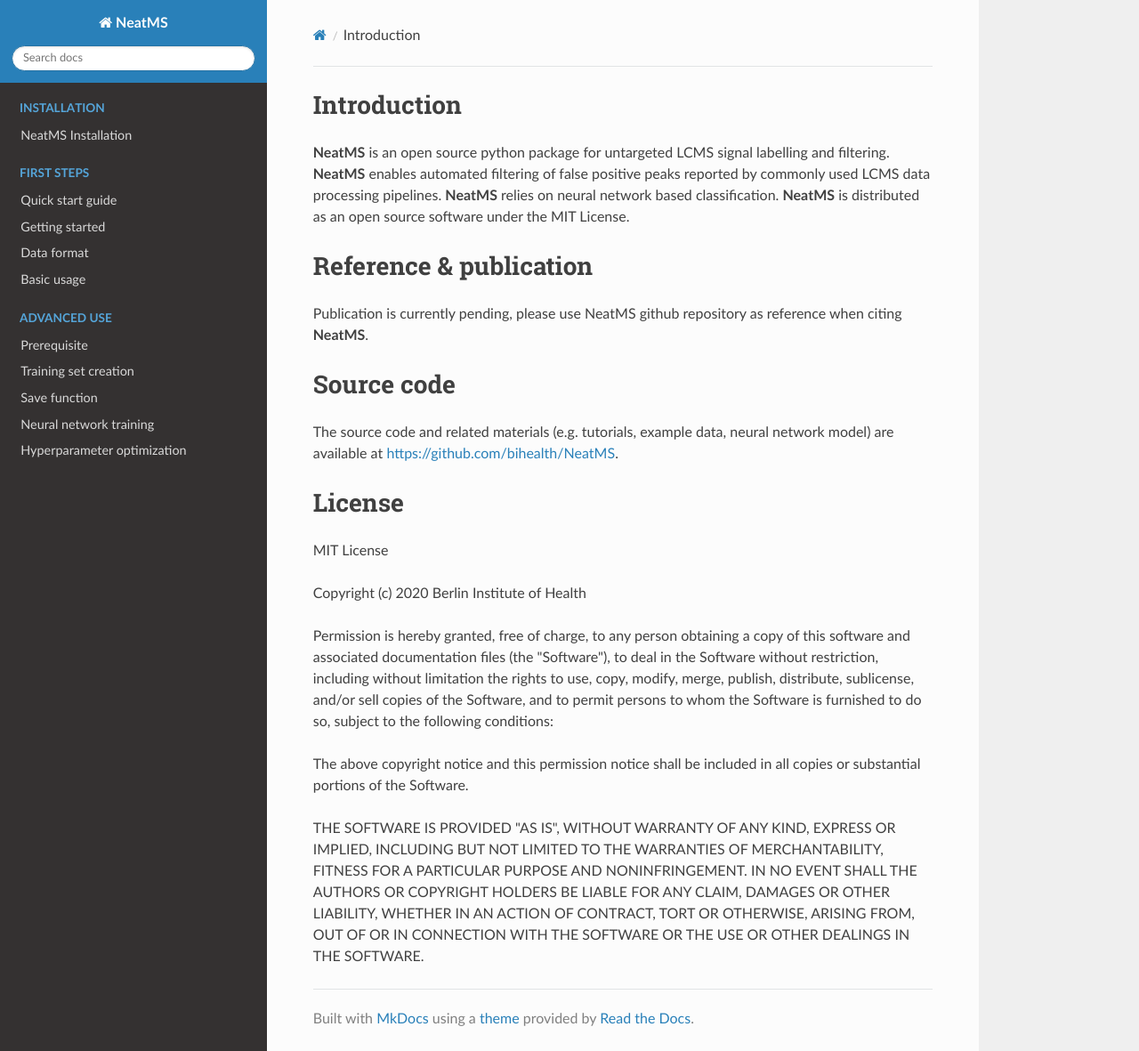
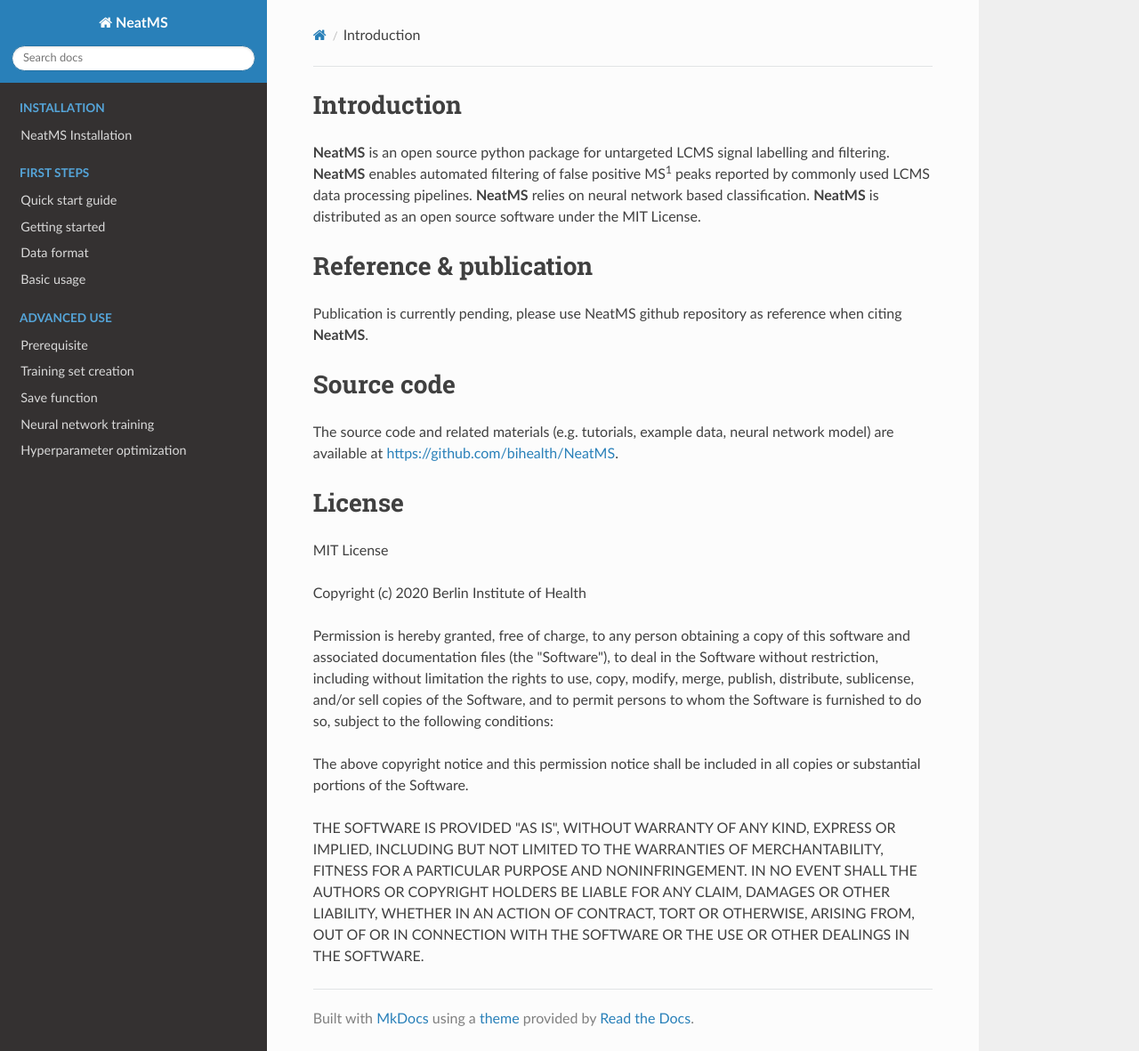
Before and after one commit to bihealth/NeatMS, an MkDocs documentation site: the page built from docs/index.md, in a window 1280 px wide and 1181 px high. Shown: the whole window at 89% size. Built offline with MkDocs 1.6.1, drawn with Linux system fonts in a browser that asks for light colours; nearby versions of some CDN libraries.

```diff
--- a/docs/index.md
+++ b/docs/index.md
@@ -1,6 +1,6 @@
 # Introduction
 
-**NeatMS** is an open source python package for untargeted LCMS signal labelling and filtering. **NeatMS** enables automated filtering of false positive peaks reported by commonly used LCMS data processing pipelines. **NeatMS** relies on neural network based classification. **NeatMS** is distributed as an open source software under the MIT License.
+**NeatMS** is an open source python package for untargeted LCMS signal labelling and filtering. **NeatMS** enables automated filtering of false positive MS<sup>1</sup> peaks reported by commonly used LCMS data processing pipelines. **NeatMS** relies on neural network based classification. **NeatMS** is distributed as an open source software under the MIT License.
 
 # Reference & publication
 
```
Also changed, not shown: README.md (+1 -1 lines).
